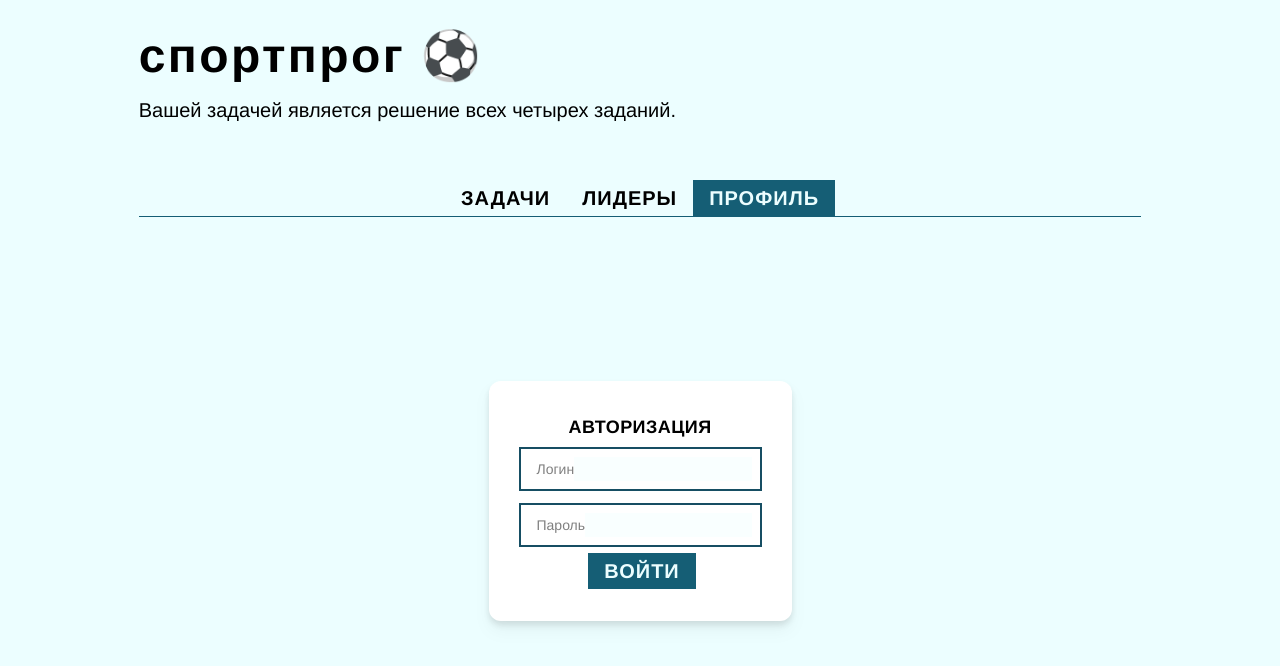
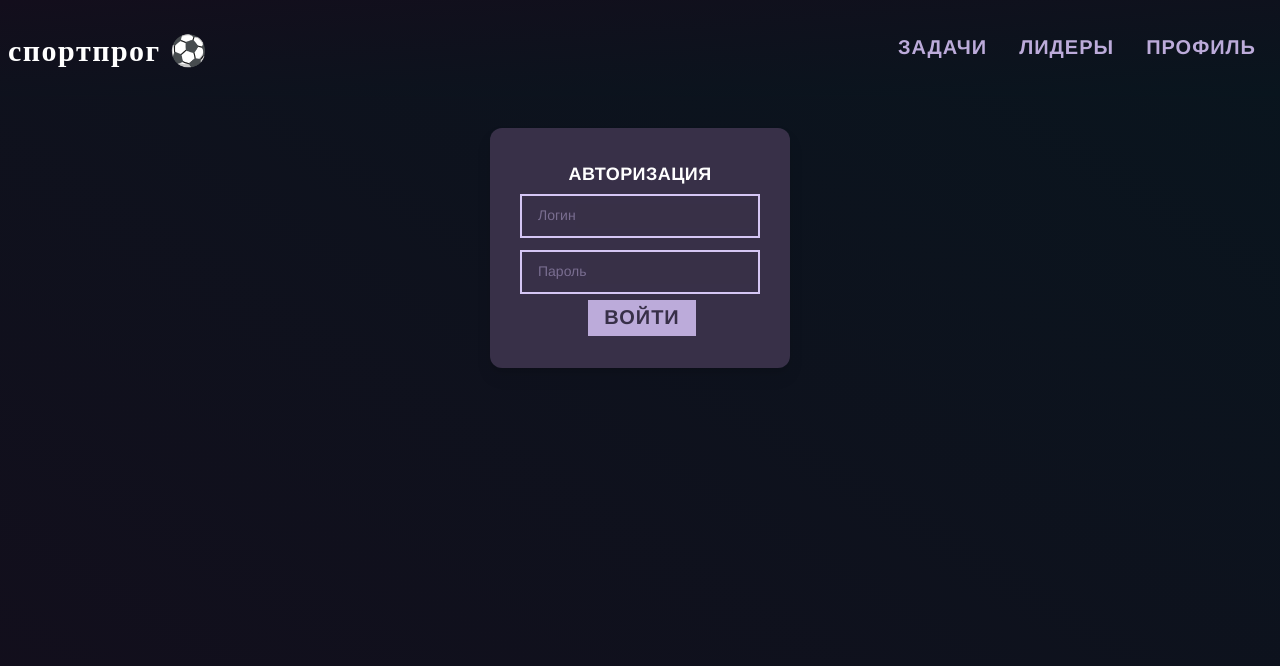
Before and after one commit to Ethosa/hackathon_sport, a Vue app in the folder frontend/: page /profile in a window 1280 px wide. Shown: the top 666 px of the page. Built offline with nearby package versions, Linux system fonts and the light colour scheme.

Commit message:
update front

```diff
--- a/frontend/src/App.vue
+++ b/frontend/src/App.vue
@@ -1,31 +1,30 @@
 <template>
-  <div class="flex justify-center w-screen min-h-screen h-full bg-back text-black">
-    <div class="flex flex-col gap-4 p-8 w-4/6 extended:w-5/6 compact:w-full items-start">
-      <h1>спортпрог ⚽</h1>
-      <p class="text-xl">
-        Вашей задачей является решение всех четырех заданий.
-      </p>
-      <div class="flex flex-col items-center w-full mt-10">
+  <div class="flex flex-col w-screen min-h-screen h-full bg-gradient-to-tr from-back-left to-back-right text-white">
+    <div
+      :class="`flex gap-4 p-2 w-full h-24 items-center from-back-left to-back-right transition-all bg-gradient-to-br` + toolbarClass"
+    >
+      <h3 class="w-fit whitespace-nowrap">спортпрог ⚽</h3>
+      <div class="flex items-center justify-end w-full">
         <div class="flex">
           <Button
             text="задачи"
-            :flat="currentPage !== 'tasks'"
-            bordered
+            flat
             @click="goTo('/tasks', 'tasks')"
           >задачи</Button>
           <Button
             text="лидеры"
-            :flat="currentPage !== 'leaders'"
+            flat
             @click="goTo('/leaders', 'leaders')"
           >лидеры</Button>
           <Button
             text="профиль"
-            :flat="currentPage !== 'profile'"
+            flat
             @click="goTo('/profile', 'profile')"
           >профиль</Button>
         </div>
-        <hr>
       </div>
+    </div>
+    <div class="p-8">
       <router-view />
     </div>
   </div>
@@ -40,24 +39,31 @@ export default {
   components: {Button},
   data() {
     return {
-      currentPage: "profile",
-      user: userStore()
+      user: userStore(),
+      toolbarClass: ""
     }
   },
   methods: {
     goTo(path, page) {
       this.$router.push(this.user.isLoggedIn ? path : '/profile')
-      this.currentPage = page
     }
+  },
+  mounted() {
+    window.addEventListener('scroll', ev => {
+      if (window.scrollY > 10) {
+        this.toolbarClass = "/75"
+      } else {
+        this.toolbarClass = ""
+      }
+    })
   }
 }
 </script>
 
 <style>
 #app {
-  font-family: Avenir, Helvetica, Arial, sans-serif;
+  font-family: Nunito, Avenir, Helvetica, Arial, sans-serif;
   -webkit-font-smoothing: antialiased;
   -moz-osx-font-smoothing: grayscale;
-  text-align: center;
 }
 </style>
--- a/frontend/src/components/profileView.vue
+++ b/frontend/src/components/profileView.vue
@@ -3,7 +3,7 @@
     <transition name="fade" mode="out-in">
       <div
         v-if="user.isLoggedIn"
-        class="flex flex-col items-center gap-4 bg-white px-8 py-4 rounded-xl font-sans drop-shadow-lg"
+        class="flex flex-col items-center gap-4 bg-back px-8 py-4 rounded-xl font-sans drop-shadow-lg"
       >
         <div class="flex flex-col items-center">
           <p
@@ -29,7 +29,7 @@
           </div>
         </div>
       </div>
-      <div v-else class="flex flex-col gap-2 items-center bg-white p-8 rounded-xl drop-shadow-lg fade-in-animation">
+      <div v-else class="flex flex-col gap-2 items-center bg-back p-8 rounded-xl drop-shadow-lg fade-in-animation">
         <p class="uppercase tracking-wide font-semibold text-lg">
           Авторизация
         </p>
--- a/frontend/src/components/taskView.vue
+++ b/frontend/src/components/taskView.vue
@@ -1,7 +1,7 @@
 <template>
   <div class="w-full h-full">
     <p class="text-2xl uppercase font-semibold tracking-widest">{{ title }}</p>
-    <p class="text-left indent-8 text-xl">{{ description }}</p>
+    <p class="indent-8 text-xl">{{ description }}</p>
     <div class="flex w-full justify-center">
       <div v-for="(lang, index) in languages" :key="index" class="font-semibold tracking-widest">
         <div
--- a/frontend/src/components/ui/button.vue
+++ b/frontend/src/components/ui/button.vue
@@ -2,7 +2,7 @@
   <div class="w-fit h-fit tracking-wider font-semibold uppercase text-xl">
     <div
       v-if="flat"
-      class="px-4 py-1 text-black cursor-pointer select-none hover:text-back hover:bg-fore active:bg-primary active:text-back transition-all duration-300"
+      class="px-4 py-1 text-fore cursor-pointer select-none hover:text-back hover:bg-fore active:bg-primary active:text-back transition-all duration-300"
     >
       <slot></slot>
     </div>
--- a/frontend/src/components/ui/editText.vue
+++ b/frontend/src/components/ui/editText.vue
@@ -14,11 +14,11 @@
       >
       <label
         :for="uniqueId"
-        class="select-none text-black/[0.5] bg-white transform transition-all absolute top-0 left-0 h-full flex items-center
+        class="select-none text-fore/[0.5] bg-back transform transition-all absolute top-0 left-0 h-full flex items-center
                  pl-2 text-sm group-focus-within:text-xs peer-valid:text-xs group-focus-within:h-1/2
                  peer-valid:h-1/2 group-focus-within:-translate-y-full peer-valid:-translate-y-full
-                 group-focus-within:px-1 peer-valid:px-1 peer-valid:-my-1 group-focus-within:-my-1
-                 group-focus-within:text-black peer-valid:text-black cursor-text"
+                 group-focus-within:px-1 peer-valid:px-1 peer-valid:-my-1 group-focus-within:-my-1 cursor-text
+                 group-focus-within-text-fore peer-valid:text-fore"
       >
         {{ Placeholder }}
       </label>
@@ -26,7 +26,7 @@
         <label
           :for="uniqueId"
           v-show="isError"
-          class="select-none text-red-500 translate-y-full px-1 bg-white -my-1 transform
+          class="select-none text-red-500 translate-y-full px-1 bg-back -my-1 transform
                  transition-all absolute top-0 left-0 h-full flex items-center text-sm"
         >
           {{ error }}
--- a/frontend/src/index.css
+++ b/frontend/src/index.css
@@ -1,10 +1,22 @@
+@import url(
+    'https://fonts.googleapis.com/css2?family=Nunito:wght@200;300;400;500;600&family=Oswald:wght@200;300;400;500;600&display=swap'
+);
+
 @tailwind base;
 @tailwind utilities;
 @tailwind components;
 
-
 h1 {
+    font-family: Oswald;
     @apply tracking-wider font-semibold text-5xl;
+}
+h2 {
+    font-family: Oswald;
+    @apply tracking-wider font-semibold text-4xl;
+}
+h3 {
+    font-family: Oswald;
+    @apply tracking-wider font-semibold text-3xl;
 }
 
 hr {
--- a/frontend/tailwind.config.js
+++ b/frontend/tailwind.config.js
@@ -13,11 +13,13 @@ module.exports = {
             maximized: {min: '1281px'}
         },
         colors: {
-            surface: '#cffafe',
-            back: '#ecfeff',
-            fore: '#155e75',
-            accent: '#0e7490',
-            primary: '#164e63',
+            'back-left': '#130e1c',
+            'back-right': '#09151e',
+            surface: '#2d263b',
+            back: '#383048',
+            fore: '#bcabda',
+            accent: '#c5b7e8',
+            primary: '#d5c6f5',
         }
     },
   },
```
